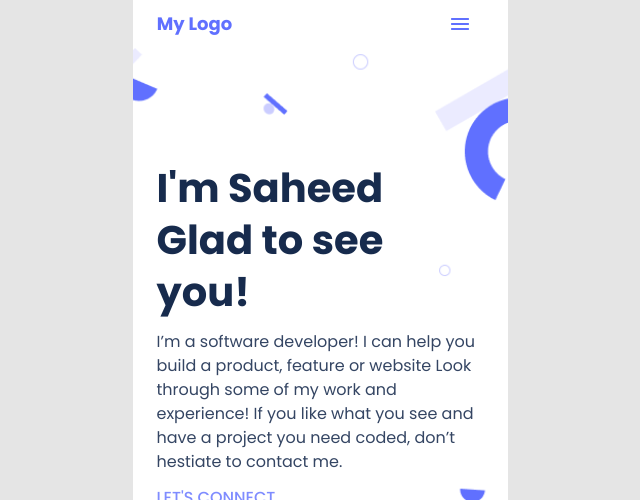
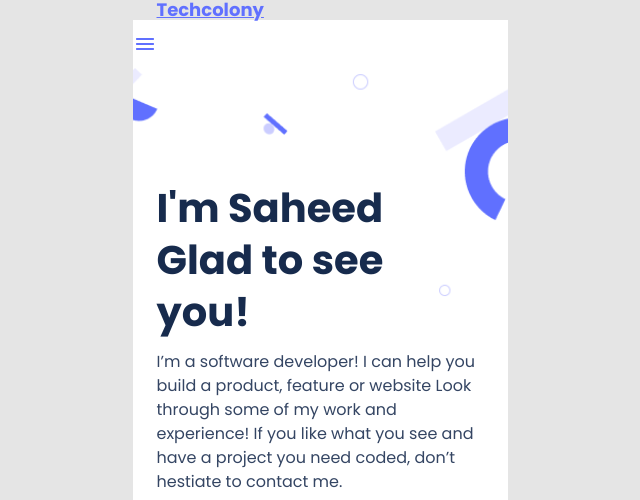
Before and after one commit to Techcolony/Portfolio-Project, a website: page index.html in a window 1280 px wide. Shown: the top 500 px of the page, without its empty margins (320-960 px from the left). Drawn offline with Linux system fonts and the light colour scheme.

Commit message:
Updated index.html

```diff
--- a/index.html
+++ b/index.html
@@ -13,8 +13,8 @@
 </head>
 <body>
     <header class="header">
+        <a href="#" class="logo">Techcolony</a>
         <nav class="nav-bar">
-            <span class="logo">My Logo</span>
             <img class="drop-bar" src="/icons-images/Icon-menu.png">
         </nav>
     </header>
```
